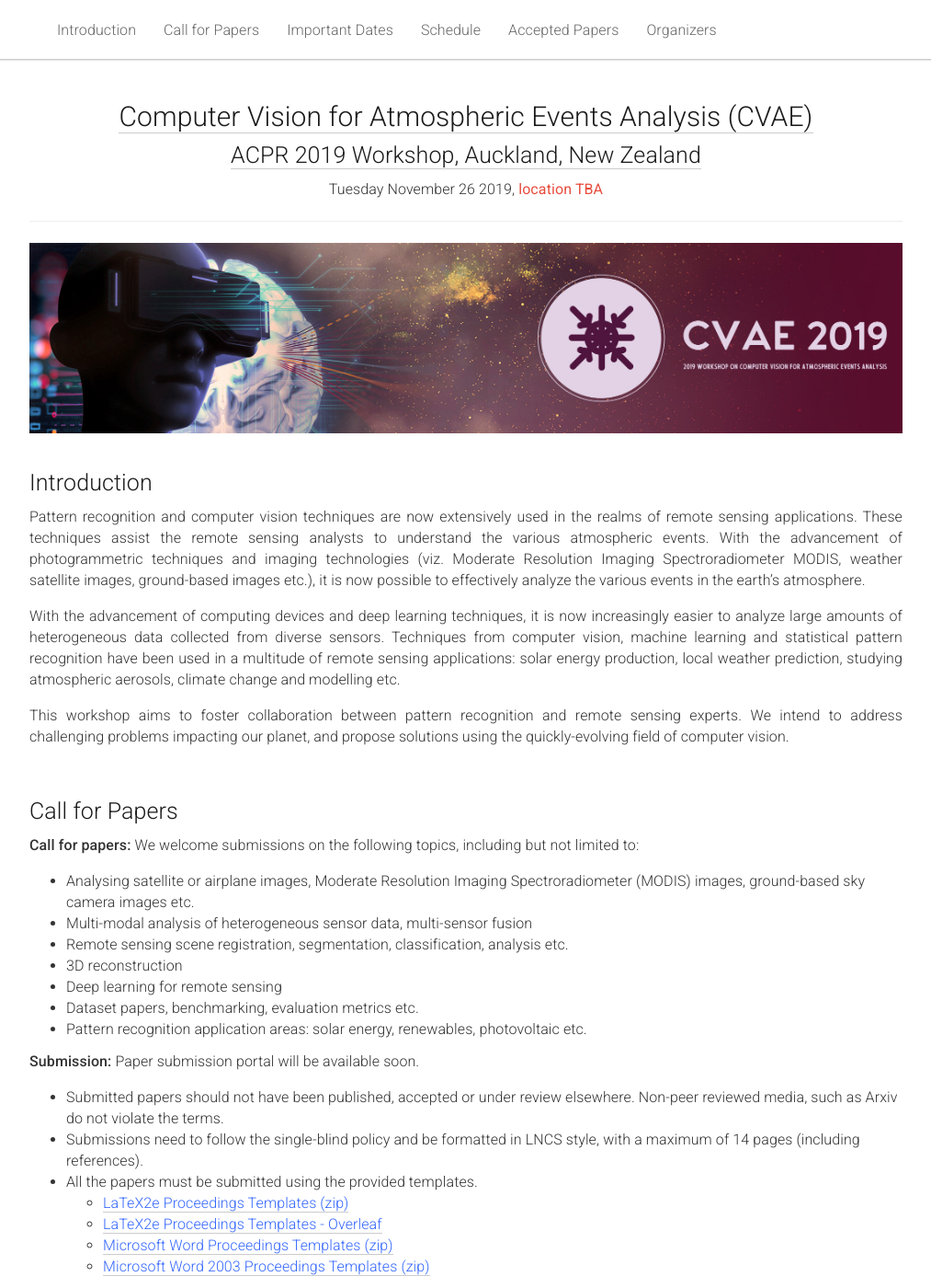
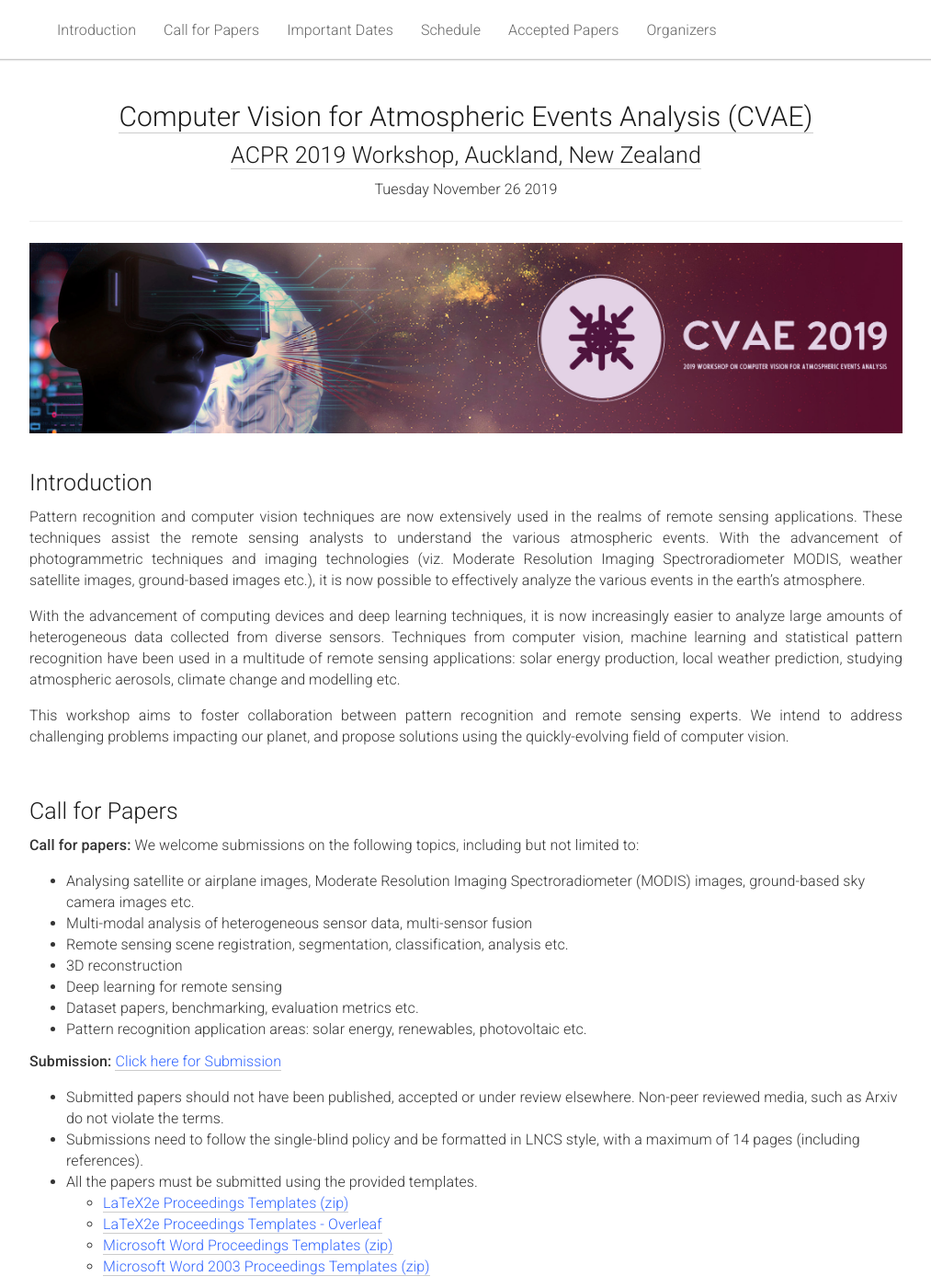
Before and after one commit to biddu/biddu.github.io, a Jekyll site: the page built from _pages/home.md, in a window 1280 px wide and 1400 px high. Shown: the whole window at 92% size, without its empty margins (133-1146 px from the left). Built offline with Jekyll 4.4.1, drawn with Linux system fonts in a browser that asks for light colours.

Commit message:
submission link added

```diff
--- a/_pages/home.md
+++ b/_pages/home.md
@@ -15,7 +15,7 @@ acknowledgements: ""
   <div class="col-xs-12">
     <center><h1><a href="https://2019cvae.github.io/">Computer Vision for Atmospheric Events Analysis (CVAE)</a></h1></center>
     <center><h2><a href="https://www.acpr2019.org/workshops.html">ACPR 2019 Workshop, Auckland, New Zealand</a></h2></center>
-    <center>Tuesday November 26 2019, <span style="color:#e74c3c;font-weight:400;">location TBA</span></center>
+    <center>Tuesday November 26 2019</center>
   </div>
 </div>
 
@@ -69,7 +69,7 @@ acknowledgements: ""
       <li>Pattern recognition application areas: solar energy, renewables, photovoltaic etc.</li>
     </ul>
     <p>
-      <span style="font-weight:500;">Submission:</span> Paper submission portal will be available soon.
+      <span style="font-weight:500;">Submission:</span> <a href="https://cmt3.research.microsoft.com/CVAE2019" target="_blank" rel="noopener"><span style="color: #3366ff;">Click here for Submission</span></a>
       <ul>
       <li>Submitted papers should not have been published, accepted or under review elsewhere. Non-peer reviewed media, such as Arxiv do not violate the terms.</li>
       <li>Submissions need to follow the single-blind policy and be formatted in LNCS style, with a maximum of 14 pages (including references).</li>
```
